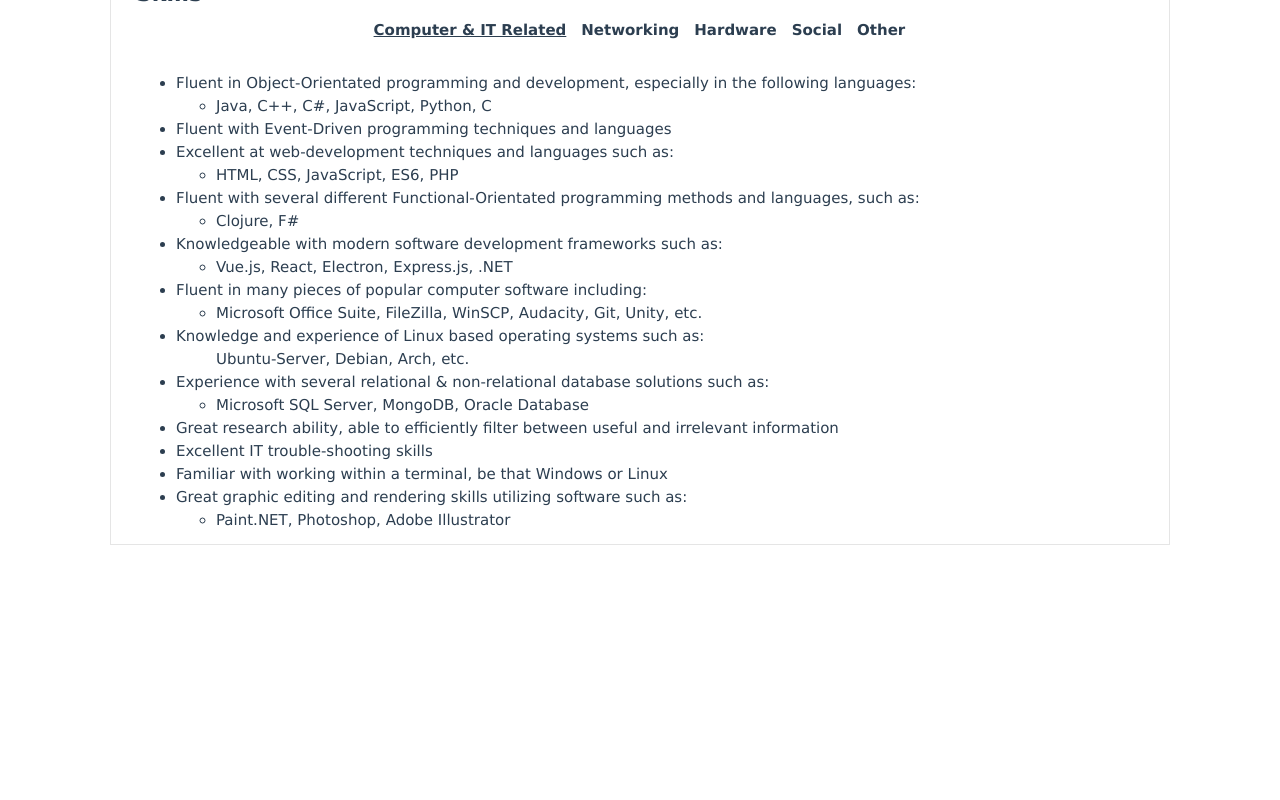
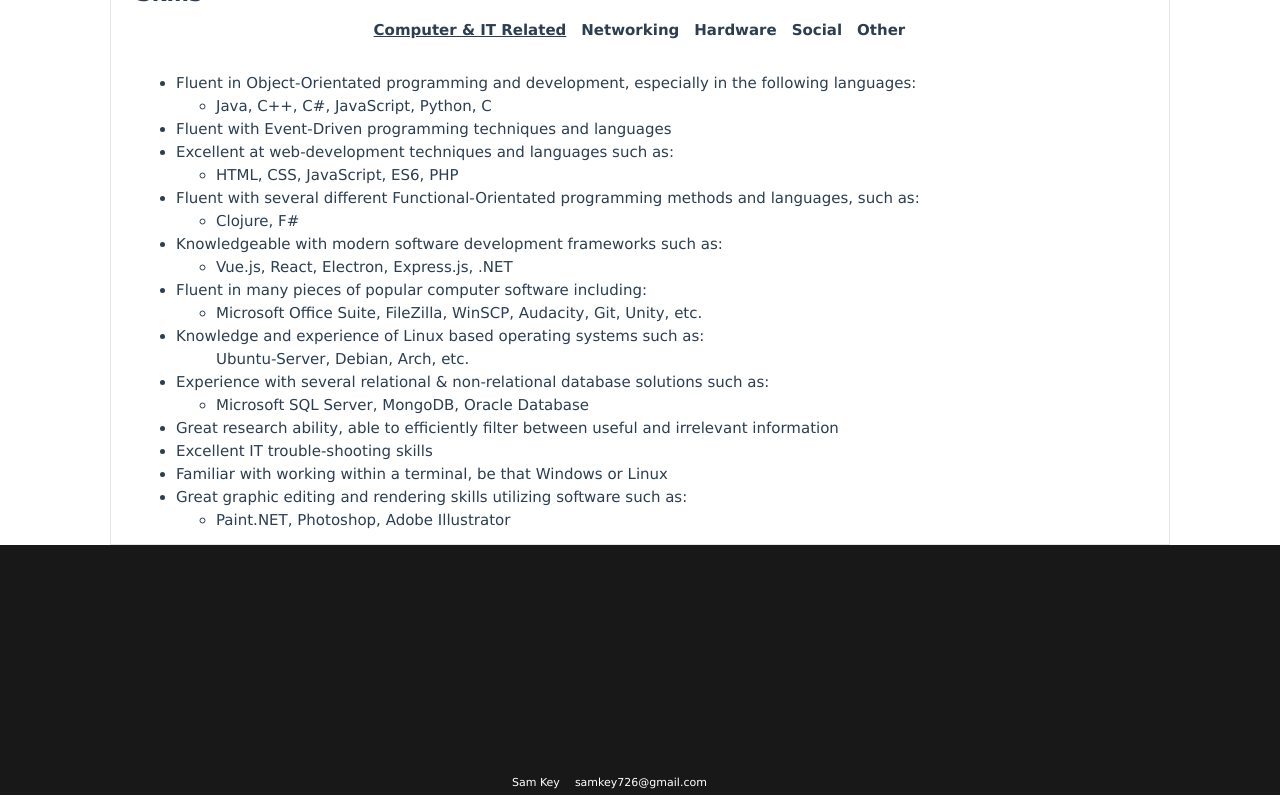
Before and after one commit to samlkey/Portfolio, a Vue app: page / in a window 1280 px wide. Shown: the part 521-1321 px from the top of the page. Before the commit the page ends 1066 px from the top, so only its background shows below. Built offline with nearby package versions, Linux system fonts and the light colour scheme.

Commit message:
starting on footer

```diff
--- a/src/App.vue
+++ b/src/App.vue
@@ -5,9 +5,11 @@
       <Home></Home>
     </div>
   </div>
+  <Footer></Footer>
 </template>
 
 <script>
+import Footer from './components/Footer.vue';
 import Header from './components/Header.vue'
 import Home from './components/Home.vue';
 
@@ -16,7 +18,8 @@
   name: 'App',
   components: {
     Header,
-    Home
+    Home,
+    Footer
 }
 }
 </script>
--- /dev/null
+++ b/src/components/Footer.vue
@@ -0,0 +1,33 @@
+<template>
+    <div class="footer">
+
+        <div class="bottom-tag">
+            <p>Sam Key</p>
+            <p>samkey726@gmail.com</p>
+        </div>
+
+    </div>
+</template>
+
+<style>
+.bottom-tag p {
+    align-self: center;
+}
+
+
+.bottom-tag{
+    padding-top: 220px;
+    display: flex;
+    gap: 15px;
+    margin-left: 40%;
+}
+
+
+.footer {
+    background-color: #181818;
+    margin-top: 0px;
+    height: 250px;
+    color: white;
+    text-align: center;
+}
+</style>
--- a/src/components/Header.vue
+++ b/src/components/Header.vue
@@ -39,7 +39,7 @@
   color: white;
   font-weight: bold;
   overflow: hidden;
-  background: #222;
+  background: #181818;
   display: flex;
   height: 35px;
 }
--- a/src/components/Home.vue
+++ b/src/components/Home.vue
@@ -109,13 +109,59 @@
                 </li>
             </ul>
         </ul>
-
-
-
         </div>
-        <div id="3" style="display:none;">3</div>
-        <div id="4" style="display:none;">4</div>
-        <div id="5" style="display:none;">5</div>
+        <div id="3" style="display:none;">
+        <ul>
+            <li>
+                Experience with microcontrollers such as the Raspberry Pi & Arduino
+            </li>
+            <li>
+                Proficient at trouble-shooting PC hardware issues
+            </li>
+            <li>
+                Strong fascination with computer construction leading to:
+            </li>
+            <ul>
+                <li>
+                    Constructing many different PCs for different people
+                </li>
+                <li>
+                    Creating quotes for several different PC builds
+                </li>
+            </ul>
+        </ul>
+        </div>
+        <div id="4" style="display:none;">
+        <ul>
+            <li>
+                Excellent communication skills derived from years of operating within a team
+            </li>
+            <li>
+                Confident when team-speaking and managing a team, able to get a everyone striving for the same goal
+            </li>
+            <li>
+                Extremely self-motivated, with a passion to continuously learn and improve
+            </li>
+            <li>
+                Strong technical problem-solving abilities from years of computer programming and developing
+            </li>
+        </ul>
+        </div>
+        <div id="5" style="display:none;">
+            <ul>
+                <li>
+                    Music has always been a strong passion, as a result I have obtained and continue to practice the following skills:
+                </li>
+                <ul>
+                    <li>
+                        Drumming (Obtaining RSL qualifications)
+                    </li>
+                    <li>
+                        Ability to play the Guitar
+                    </li>
+                </ul>
+            </ul>
+        </div>
     </div>
 
     </div>
```
